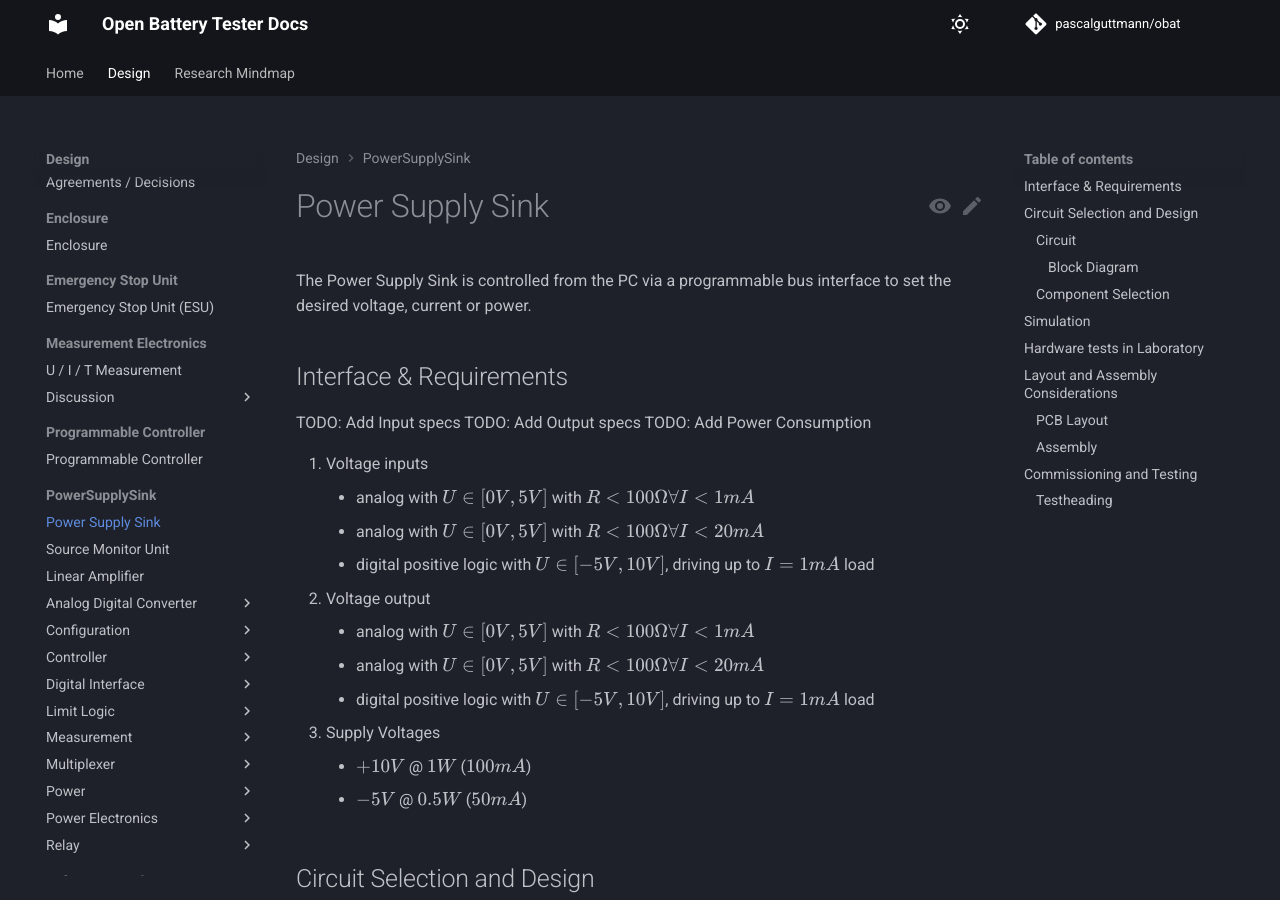
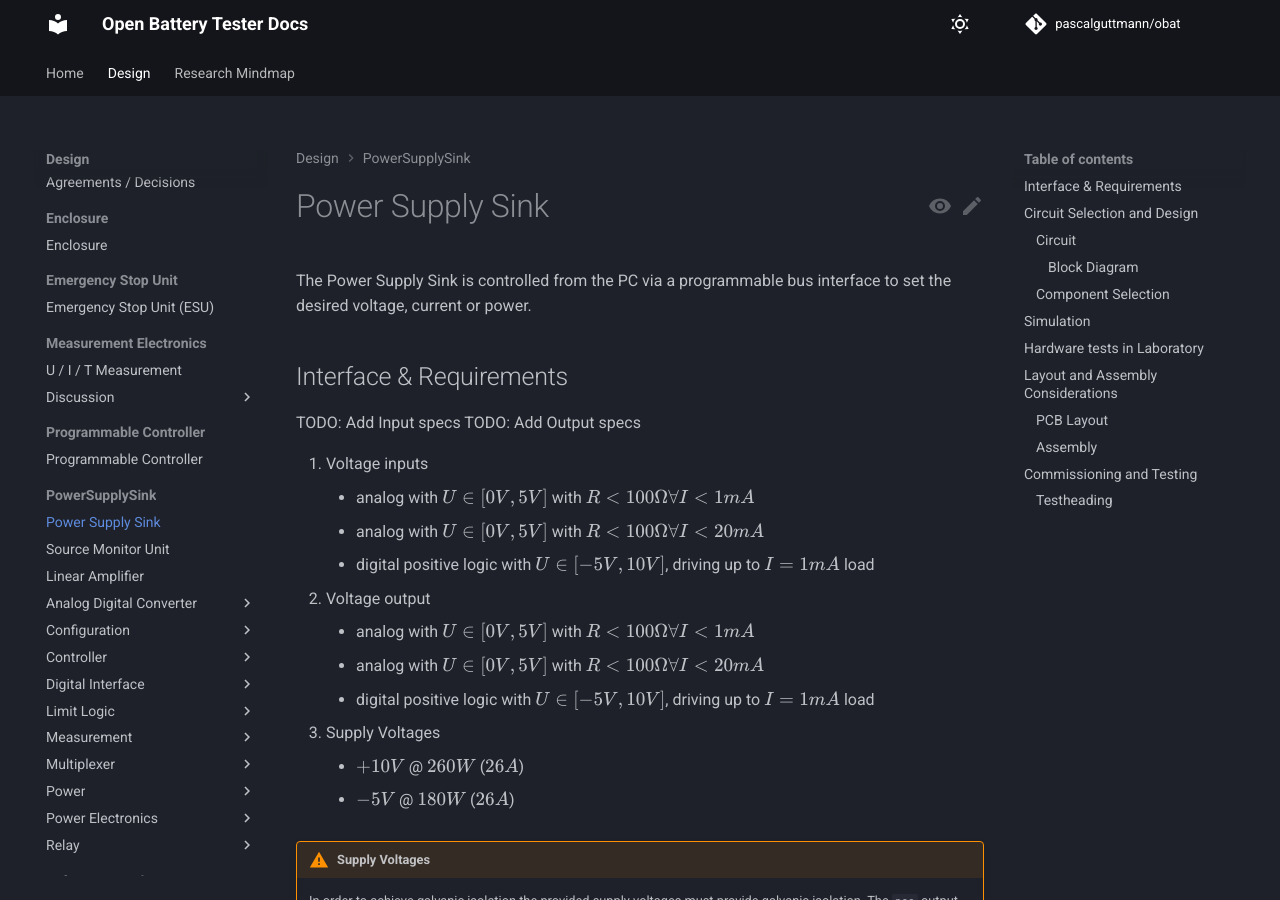
Before and after one commit to pascalguttmann/obat, an MkDocs documentation site: the page built from docs/design/pss/pss.md, in a window 1280 px wide and 900 px high. Built offline with MkDocs 1.6.1 and Material for MkDocs 9.7.7, drawn with Linux system fonts in a browser that asks for light colours; comment, search, counter and statistics services are not loaded; some of the changed text lies outside the part shown.

Commit message:
add pss power supply specification

```diff
--- a/docs/design/pss/pss.md
+++ b/docs/design/pss/pss.md
@@ -7,7 +7,6 @@ to set the desired voltage, current or power.
 
 TODO: Add Input specs
 TODO: Add Output specs
-TODO: Add Power Consumption
 
 1. Voltage inputs
     - analog with $U \in [0V, 5V]$ with $R < 100 \Omega \forall I < 1mA$
@@ -20,8 +19,13 @@ TODO: Add Power Consumption
     - digital positive logic with $U \in [-5V, 10V]$, driving up to $I = 1 mA$
     load
 3. Supply Voltages
-    - $+10V$ @ $1W$ ($100mA$)
-    - $-5V$ @ $0.5W$ ($50mA$)
+    - $+10V$ @ $260W$ ($26A$)
+    - $-5V$ @ $180W$ ($26A$)
+
+!!! warning "Supply Voltages"
+    In order to achieve galvanic isolation the provided supply voltages must
+    provide galvanic isolation. The `pss` output voltage is *not* isolated
+    internally.
 
 ## Circuit Selection and Design
 
```
